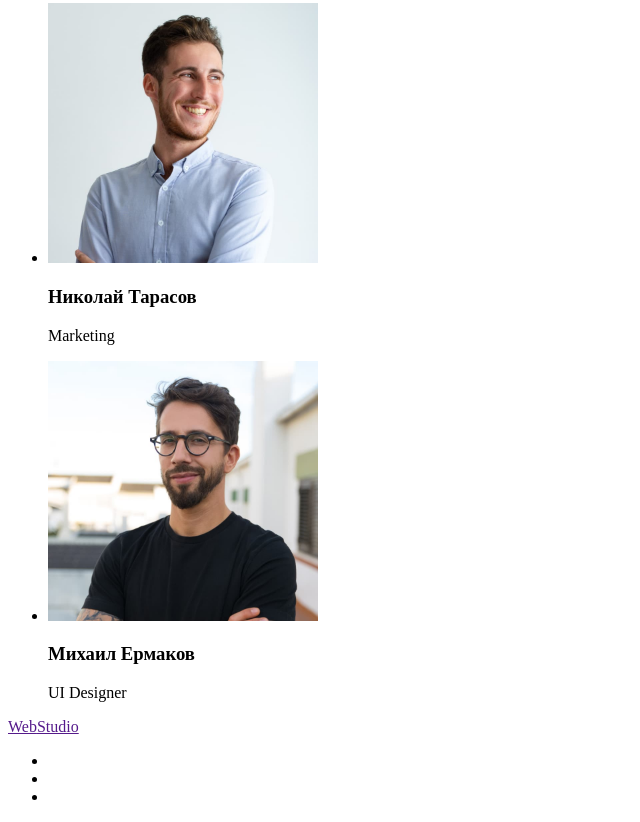
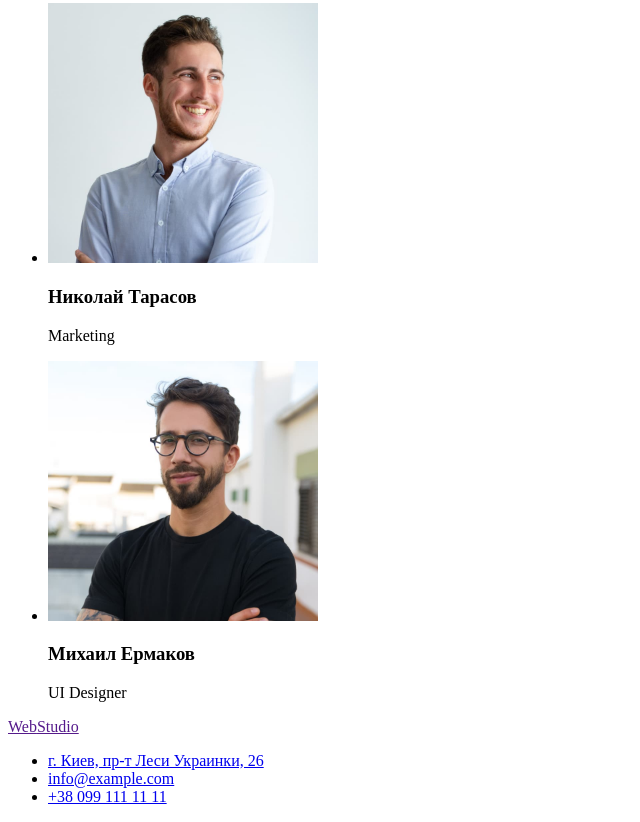
Before and after one commit to Useraime/goit-markup-hw-01, a plain HTML site: page index.html in a window 1280 px wide. Shown: the part 2053-2875 px from the top of the page, without its empty margins (0-640 px from the left). Drawn offline with Linux system fonts and the light colour scheme.

Commit message:
create footer

```diff
--- a/index.html
+++ b/index.html
@@ -102,9 +102,9 @@
 <a lang="en" href=""> <span>Web</span>Studio</a>
 
 <ul>
-    <li></li>
-    <li></li>
-    <li></li>
+    <li> <a href="https://goo.gl/maps/XjUa6GgMjP2rb9wK9">г. Киев, пр-т Леси Украинки, 26</a></li>
+    <li> <a href="mailto:info@example.com">info@example.com</a></li>
+    <li><a href="tel:+38 099 111 11 11">+38 099 111 11 11</a></li>
 </ul>
 
 </footer>
```
